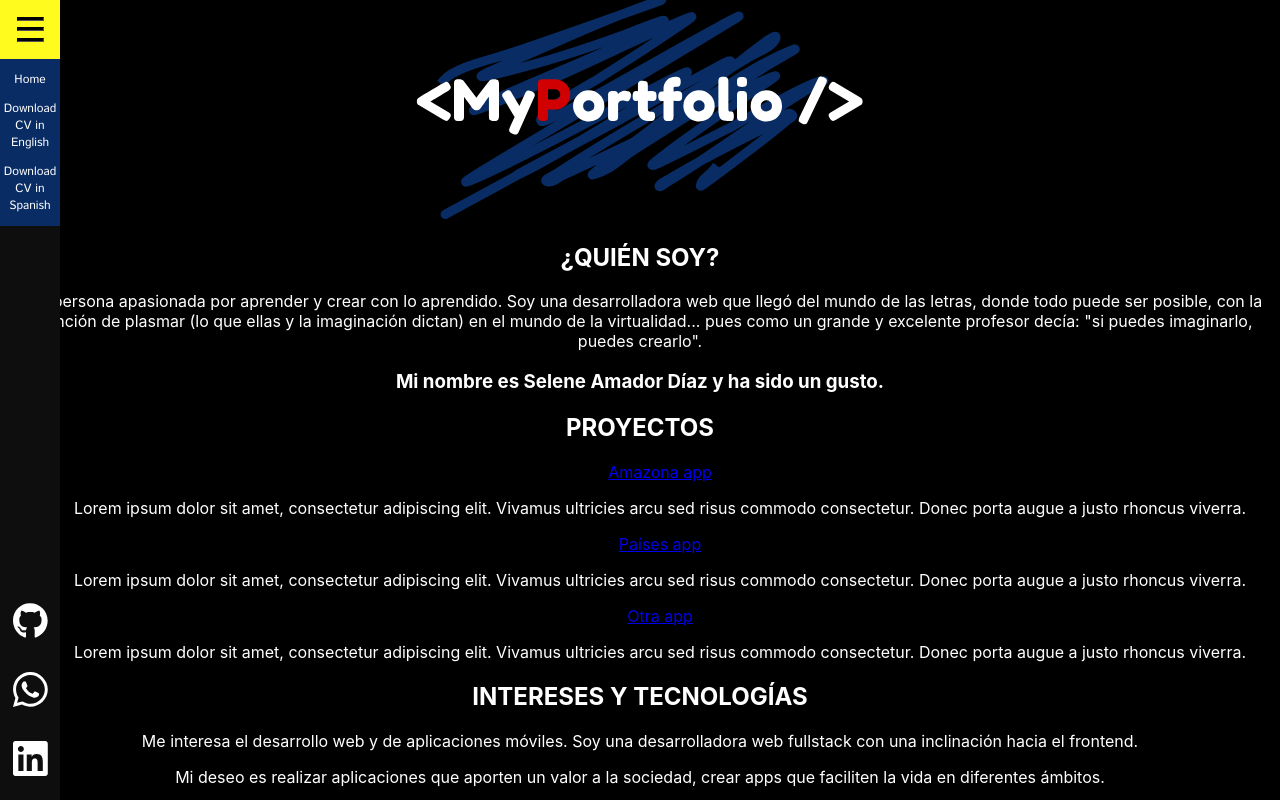
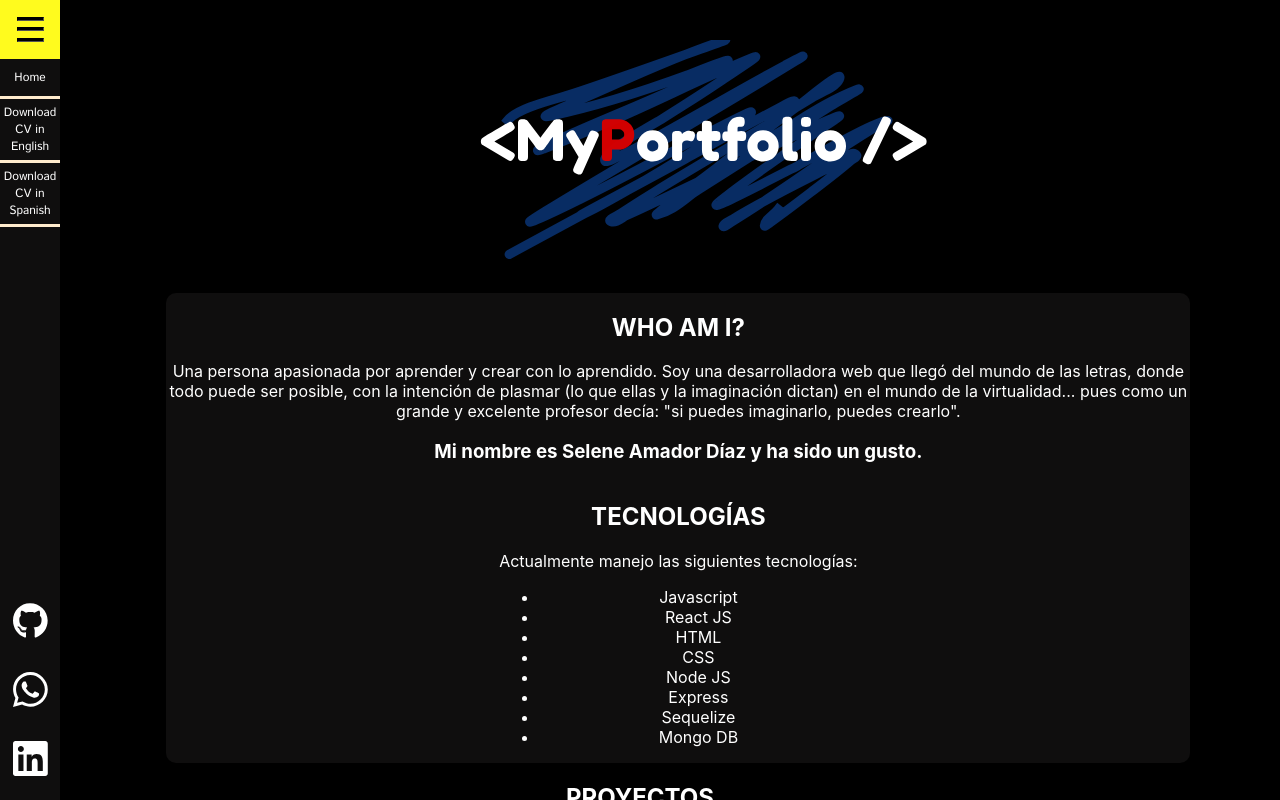
Before and after one commit to selenegabriela/portafolio, a React (Create React App) app: page /home in a window 1280 px wide. Both pictures are taken after a click on the button 30 px from the left and 29 px from the top of the page. Shown: the top 800 px of the page. Built offline with nearby package versions, Linux system fonts and the light colour scheme.

Commit message:
last changes navbar and first changes Presentation section

```diff
--- a/src/Sections/NavBar/NavBar.jsx
+++ b/src/Sections/NavBar/NavBar.jsx
@@ -15,21 +15,27 @@ const NavBar = () => {
   return (
     <div className={s.navbar}>
       <div className={s.btnAndOptions}>
-        <button onClick={handleShowOptions} className={s.btnCv}>
+        <button onClick={handleShowOptions} className={`${s.btnCv} ${showOptions ? s.active : ''}`}>
           <hr />
           <hr />
           <hr />
         </button>
         <div className={!showOptions ? s.hide : ''}>
-          <a className={s.options} href='#'>
-            <p>Home</p>
-          </a>
-          <a className={s.options} href='#'>
-            <p>Download CV in English</p>
-          </a>
-          <a className={s.options} href='#'>
-            <p>Download CV in Spanish</p>
-          </a>
+          <div className={s.containerOptions}>
+            <a className={s.options} href='#presentation'>
+              <p className={s.firstContainer}>Home</p>
+            </a>
+          </div>
+          <div className={s.containerOptions}>
+            <a className={s.options} href='https://drive.google.com/u/0/uc?id=1oGYdVO4nu1c_FwJnhhGUGDiCAYGqQFmM&export=download'>
+              <p>Download CV in English</p>
+            </a>
+          </div>
+          <div className={s.containerOptions}>
+            <a className={s.options} href='https://drive.google.com/u/0/uc?id=1BbBeSs2z0oGhO7iz0QseC9Pzq-1NNcAu&export=download'>
+              <p>Download CV in Spanish</p>
+            </a>
+          </div>
         </div>
       </div>
       <div className={s.navbarIcons}>
--- a/src/Sections/NavBar/NavBar.module.css
+++ b/src/Sections/NavBar/NavBar.module.css
@@ -16,14 +16,31 @@
     background-color: var(--blue);
     font-size: 12px;
 }
+.containerOptions {
+    background-color: var(--gray);
+    border-bottom-style: solid;
+    border-bottom-color: blanchedalmond;
 
+}
 .options {
     text-decoration: none;
     font-family: var(--font);
     color: var(--white);
 }
-.options:hover {
-    background-color: rgb(255, 251, 30);
+.options p {
+    margin-top: 0;
+    margin-bottom: 0;
+    padding-top: 5px;
+    padding-bottom: 5px;
+}
+.firstContainer {
+    padding-top: 10px !important;
+    padding-bottom: 10px !important;
+}
+.options:hover p {
+    background-color: var(--white);
+    color: var(--black);
+    font-weight: bold;
 }
 
 .hide {
@@ -42,8 +59,9 @@
     border-style: none;
 }
 
-.btnCv:hover {
-    background-color: rgb(255, 251, 30);
+.btnCv:hover,
+.active {
+    background-color: var(--yellow);
     cursor: pointer;
 }
 
@@ -52,7 +70,8 @@
     height: 2px;
     background-color: var(--white);
 }
-.btnCv:hover hr {
+.btnCv:hover hr,
+.active hr {
     background-color: var(--black);
     border-color: var(--black);
 }
--- a/src/Sections/Presentation/Presentation.jsx
+++ b/src/Sections/Presentation/Presentation.jsx
@@ -1,18 +1,45 @@
 import React from 'react';
+import logo from '../../images/my-portfolio2.svg'
+import s from './Presentation.module.css'
 
 const Presentation = () => {
   return (
-    <section>
-      <div>
+    <section id='presentation'>
+      <div className={s.containerLogo}>
+        <img className={s.logo} src={logo} alt="logo" />
+      </div>
+      <div className={s.flexSection}>
         <div>
-          <h1>¿QUIÉN SOY?</h1>
+          <div>
+            <div>
+              <h1>WHO AM I?</h1>
+            </div>
+            <div>
+              <p>Una persona apasionada por aprender y crear con lo aprendido. Soy una desarrolladora web que llegó del mundo de las letras, donde todo puede ser posible, con la intención de plasmar (lo que ellas y la imaginación dictan) en el mundo de la virtualidad... pues como un grande y excelente profesor decía: "si puedes imaginarlo, puedes crearlo".</p>
+            </div>
+          </div>
+          <div>
+            <h3>Mi nombre es Selene Amador Díaz y ha sido un gusto.</h3>
+          </div>
         </div>
         <div>
-          <p>Una persona apasionada por aprender y crear con lo aprendido. Soy una desarrolladora web que llegó del mundo de las letras, donde todo puede ser posible, con la intención de plasmar (lo que ellas y la imaginación dictan) en el mundo de la virtualidad... pues como un grande y excelente profesor decía: "si puedes imaginarlo, puedes crearlo".</p>
+          <h2>TECNOLOGÍAS</h2>
+          <div>
+            <p>Actualmente manejo las siguientes tecnologías:</p>
+          </div>
+          <div>
+            <ul>
+              <li>Javascript</li>
+              <li>React JS</li>
+              <li>HTML</li>
+              <li>CSS</li>
+              <li>Node JS</li>
+              <li>Express</li>
+              <li>Sequelize</li>
+              <li>Mongo DB</li>
+            </ul>
+          </div>
         </div>
-      </div>
-      <div>
-        <h3>Mi nombre es Selene Amador Díaz y ha sido un gusto.</h3>
       </div>
     </section>
   )
--- /dev/null
+++ b/src/Sections/Presentation/Presentation.module.css
@@ -0,0 +1,27 @@
+
+.flexSection {
+    display: flex;
+    justify-content: space-evenly;
+    flex-wrap: wrap;
+    background-color: var(--gray);
+    width: 80%;
+    margin-left: 13%;
+    border-radius: 10px;
+}
+
+.whoAmI {
+    width: 32%;
+}
+
+.containerLogo {
+    width: 100%;
+    /* position: fixed; */
+    background-color: var(--black);
+    /* margin-left: 65px; */
+}
+.logo {
+    margin-top: 40px;
+    margin-bottom: 30px;
+    width: 35%;
+    margin-left: 10%;
+}
--- a/src/Sections/Technologies/Technologies.jsx
+++ /dev/null
@@ -1,26 +0,0 @@
-import React from "react";
-
-const Technologies = () => {
-  return (
-    <section>
-      <h2>TECNOLOGÍAS</h2>
-      <div>
-        <p>Actualmente manejo las siguientes tecnologías:</p>
-      </div>
-      <div>
-        <ul>
-          <li>Javascript</li>
-          <li>React JS</li>
-          <li>HTML</li>
-          <li>CSS</li>
-          <li>Node JS</li>
-          <li>Express</li>
-          <li>Sequelize</li>
-          <li>Mongo DB</li>
-        </ul>
-      </div>
-    </section>
-  )
-}
-
-export default Technologies;
--- a/src/index.css
+++ b/src/index.css
@@ -3,6 +3,7 @@
   --white: #ffffff;
   --blue: #082C63;
   --gray: #0F0E0E;
+  --yellow: rgb(255, 251, 30);
 
   --font-family-presentation: 'Fredoka One', cursive;
   --font: 'Istok Web', sans-serif;
--- a/src/screens/Home/Home.jsx
+++ b/src/screens/Home/Home.jsx
@@ -2,10 +2,8 @@ import React from 'react';
 import Presentation from '../../Sections/Presentation/Presentation';
 import Proyects from '../../Sections/Proyects/Proyects';
 import Interests from '../../Sections/Interests/Interests';
-import Technologies from '../../Sections/Technologies/Technologies';
 import Footer from '../../Sections/Footer/Footer';
 import NavBar from '../../Sections/NavBar/NavBar';
-import logo from '../../images/my-portfolio2.svg'
 import s from './Home.module.css';
 
 
@@ -16,13 +14,9 @@ const Home = () => {
         <NavBar/>
       </div>
       <div>
-        <div className={s.containerLogo}>
-          <img className={s.logo} src={logo} alt="logo" />
-        </div>
         <Presentation />
         <Proyects />
         <Interests />
-        <Technologies />
         <Footer />
       </div>
     </div>
--- a/src/screens/Home/Home.module.css
+++ b/src/screens/Home/Home.module.css
@@ -1,14 +1,3 @@
 .flexContent {
     display: flex;
 }
-
-
-.containerLogo {
-    width: 100%;
-    /* position: fixed; */
-    background-color: var(--black);
-    /* margin-left: 65px; */
-}
-.logo {
-    width: 35%;
-}
```
